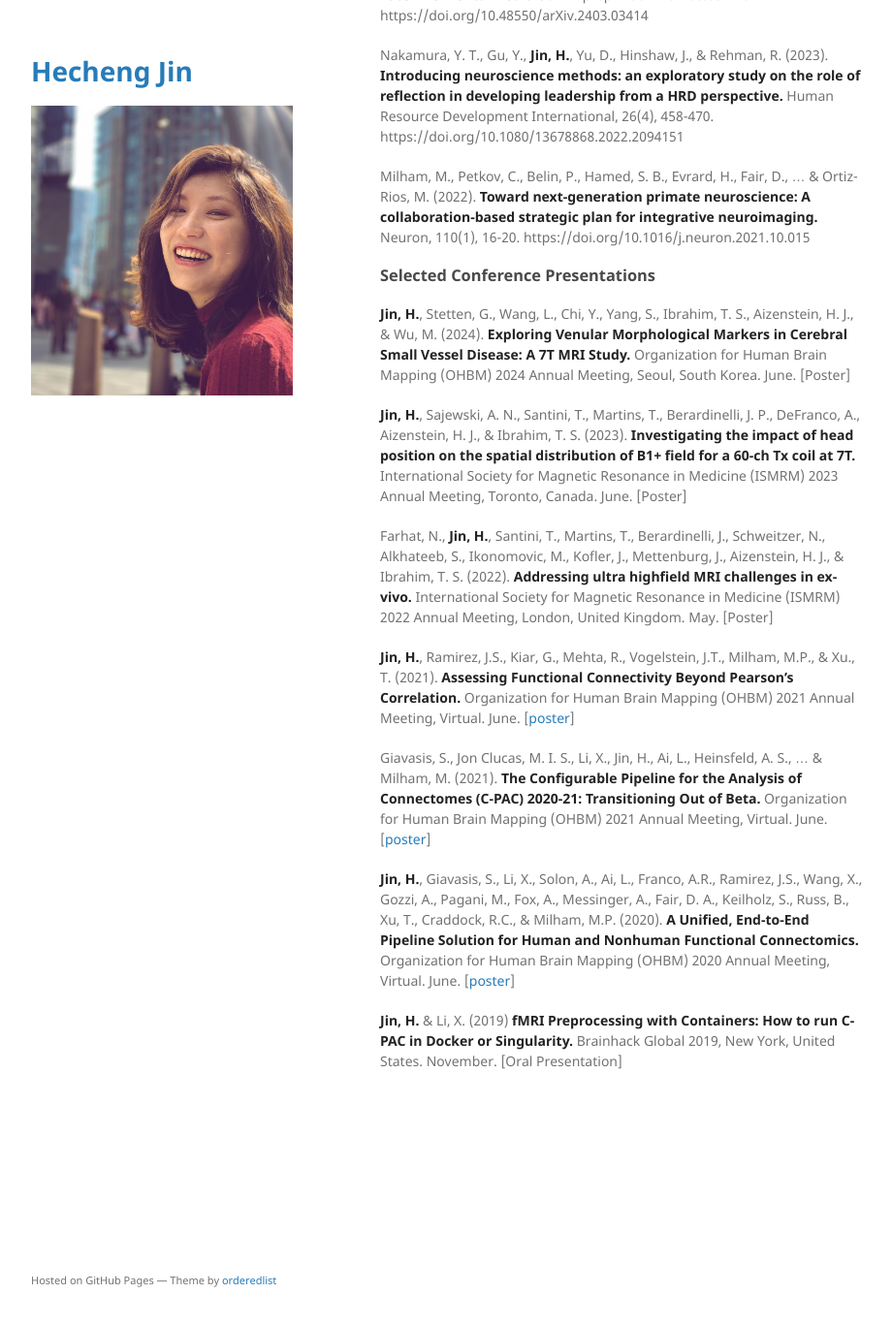
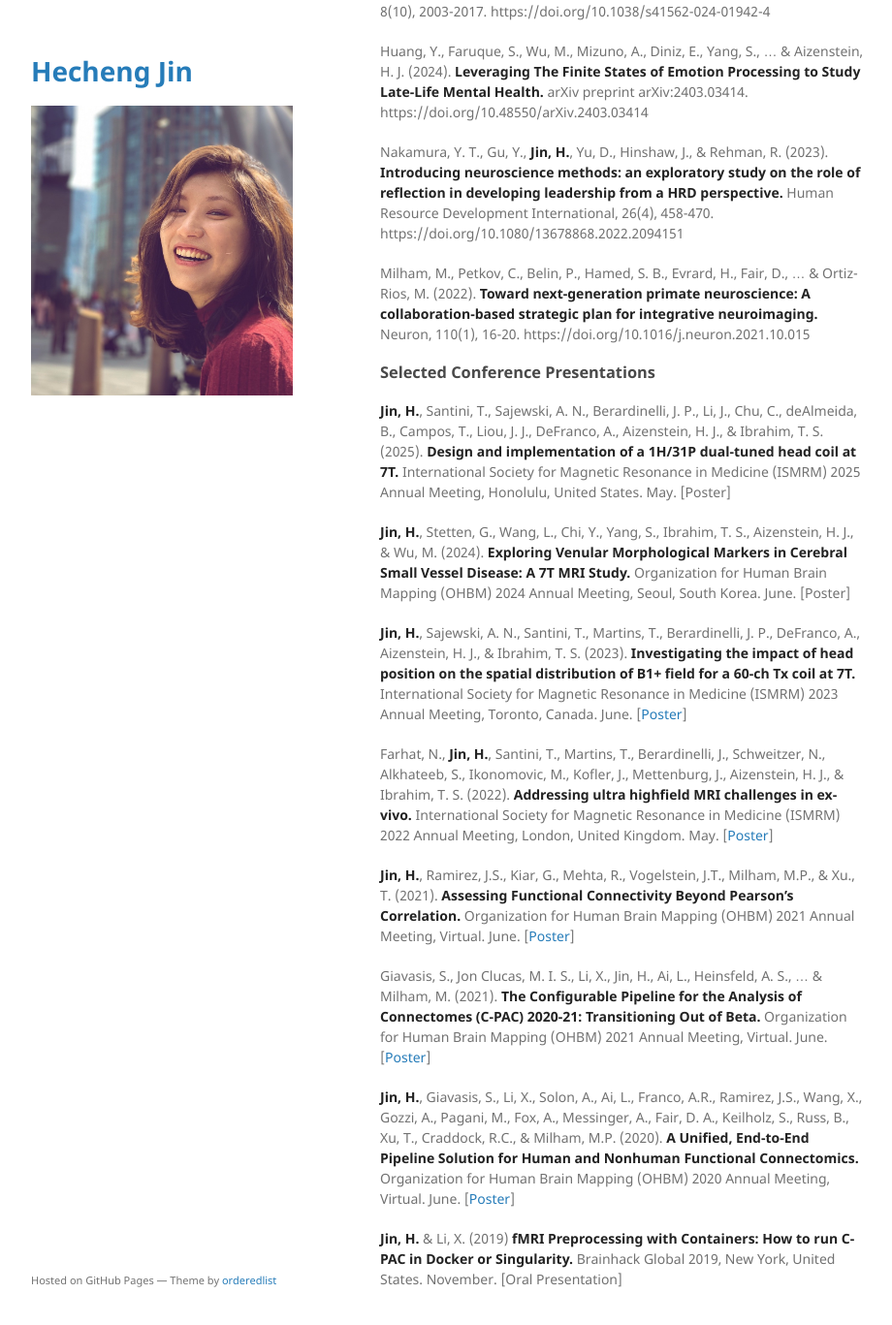
Before and after one commit to HechengJin0/hechengjin0.github.io, a Jekyll site: the page built from index.md, in a window 1280 px wide and 1400 px high, scrolled down 1680 px. Shown: the top 1367 px of the window at 97% size, without its empty margins (178-1098 px from the left). Built offline with Jekyll 4.4.1, drawn with Linux system fonts in a browser that asks for light colours; the repository's description, which GitHub fills in, is left out; our own code applies the rules of GitHub Pages for plain Markdown files; some of the changed text lies outside the part shown.

Commit message:
Update index.md

```diff
--- a/index.md
+++ b/index.md
@@ -32,8 +32,10 @@ My interdisciplinary background spans electromagnetic simulation, MRI coil proto
 - Languages: Korean(native), Chinese(native)
 
 
+### Awards
+- 1st Place in the Trainee Abstract Competition, MR Engineering Study Group, ISMRM 2025 Annual Meeting
+
 ### Peer-Reviewed Publications
-
 Sajewski, A. N., Santini, T., DeFranco, A., Berardinelli, J., **Jin, H.**, Li, J., ... & Ibrahim, T. S. (2025). **RF shimming strategy for an open 60‐channel RF transmit 7T MRI head coil for routine use on the single transmit mode.** Magnetic Resonance in Medicine. https://doi.org/10.1002/mrm.30563
 
 Liou, J. J., Li, J., Berardinelli, J., **Jin, H.**, Santini, T., Noh, J., ... & Kofler, J. K. (2025). **Correlating hippocampal and amygdala volumes with neuropathological burden in Down syndrome and Alzheimer’s disease and related neurodegenerative pathologies using 7T postmortem MRI.** Journal of Neuropathology & Experimental Neurology, 84(5), 364-378. https://doi.org/10.1093/jnen/nlaf010
@@ -52,18 +54,19 @@ Milham, M., Petkov, C., Belin, P., Hamed, S. B., Evrard, H., Fair, D., ... & Ort
 
 
 ### Selected Conference Presentations
+**Jin, H.**, Santini, T., Sajewski, A. N., Berardinelli,  J. P., Li, J., Chu, C., deAlmeida, B., Campos, T., Liou, J. J., DeFranco, A., Aizenstein, H. J., & Ibrahim, T. S. (2025). **Design and implementation of a 1H/31P dual-tuned head coil at 7T.** International Society for Magnetic Resonance in Medicine (ISMRM) 2025 Annual Meeting, Honolulu, United States. May. [Poster]
 
 **Jin, H.**, Stetten, G., Wang, L., Chi, Y., Yang, S., Ibrahim, T. S., Aizenstein, H. J., & Wu, M. (2024). **Exploring Venular Morphological Markers in Cerebral Small Vessel Disease: A 7T MRI Study.** Organization for Human Brain Mapping (OHBM) 2024 Annual Meeting, Seoul, South Korea. June. [Poster]
 
-**Jin, H.**, Sajewski, A. N., Santini, T., Martins, T., Berardinelli,  J. P., DeFranco, A., Aizenstein, H. J., & Ibrahim, T. S. (2023). **Investigating the impact of head position on the spatial distribution of B1+ field for a 60-ch Tx coil at 7T.** International Society for Magnetic Resonance in Medicine (ISMRM) 2023 Annual Meeting, Toronto, Canada. June. [Poster]
+**Jin, H.**, Sajewski, A. N., Santini, T., Martins, T., Berardinelli,  J. P., DeFranco, A., Aizenstein, H. J., & Ibrahim, T. S. (2023). **Investigating the impact of head position on the spatial distribution of B1+ field for a 60-ch Tx coil at 7T.** International Society for Magnetic Resonance in Medicine (ISMRM) 2023 Annual Meeting, Toronto, Canada. June. [[Poster](https://archive.ismrm.org/2023/4074.html)]
 
-Farhat, N., **Jin, H.**, Santini, T., Martins, T., Berardinelli, J., Schweitzer, N., Alkhateeb, S., Ikonomovic, M., Kofler, J., Mettenburg, J., Aizenstein, H. J., & Ibrahim, T. S. (2022). **Addressing ultra highfield MRI challenges in ex-vivo.** International Society for Magnetic Resonance in Medicine (ISMRM) 2022 Annual Meeting, London, United Kingdom. May. [Poster]
+Farhat, N., **Jin, H.**, Santini, T., Martins, T., Berardinelli, J., Schweitzer, N., Alkhateeb, S., Ikonomovic, M., Kofler, J., Mettenburg, J., Aizenstein, H. J., & Ibrahim, T. S. (2022). **Addressing ultra highfield MRI challenges in ex-vivo.** International Society for Magnetic Resonance in Medicine (ISMRM) 2022 Annual Meeting, London, United Kingdom. May. [[Poster](https://archive.ismrm.org/2022/4846.html)]
 
-**Jin, H.**, Ramirez, J.S., Kiar, G., Mehta, R., Vogelstein, J.T., Milham, M.P., & Xu., T. (2021). **Assessing Functional Connectivity Beyond Pearson’s Correlation.** Organization for Human Brain Mapping (OHBM) 2021 Annual Meeting, Virtual. June. [[poster](/assets/poster/OHBM21_HJ_MGC_final.pdf)]
+**Jin, H.**, Ramirez, J.S., Kiar, G., Mehta, R., Vogelstein, J.T., Milham, M.P., & Xu., T. (2021). **Assessing Functional Connectivity Beyond Pearson’s Correlation.** Organization for Human Brain Mapping (OHBM) 2021 Annual Meeting, Virtual. June. [[Poster](/assets/poster/OHBM21_HJ_MGC_final.pdf)]
 
-Giavasis, S., Jon Clucas, M. I. S., Li, X., Jin, H., Ai, L., Heinsfeld, A. S., ... & Milham, M. (2021). **The Configurable Pipeline for the Analysis of Connectomes (C-PAC) 2020-21: Transitioning Out of Beta.** Organization for Human Brain Mapping (OHBM) 2021 Annual Meeting, Virtual. June. [[poster](/assets/poster/OHBM2021_CPAC.pdf)]
+Giavasis, S., Jon Clucas, M. I. S., Li, X., Jin, H., Ai, L., Heinsfeld, A. S., ... & Milham, M. (2021). **The Configurable Pipeline for the Analysis of Connectomes (C-PAC) 2020-21: Transitioning Out of Beta.** Organization for Human Brain Mapping (OHBM) 2021 Annual Meeting, Virtual. June. [[Poster](/assets/poster/OHBM2021_CPAC.pdf)]
 
-**Jin, H.**, Giavasis, S., Li, X., Solon, A., Ai, L., Franco, A.R., Ramirez, J.S., Wang, X., Gozzi, A., Pagani, M., Fox, A., Messinger, A., Fair, D. A., Keilholz, S., Russ, B., Xu, T., Craddock, R.C., & Milham, M.P. (2020). **A Unified, End-to-End Pipeline Solution for Human and Nonhuman Functional Connectomics.** Organization for Human Brain Mapping (OHBM) 2020 Annual Meeting, Virtual. June. [[poster](/assets/poster/OHBM20_HJ.pdf)]
+**Jin, H.**, Giavasis, S., Li, X., Solon, A., Ai, L., Franco, A.R., Ramirez, J.S., Wang, X., Gozzi, A., Pagani, M., Fox, A., Messinger, A., Fair, D. A., Keilholz, S., Russ, B., Xu, T., Craddock, R.C., & Milham, M.P. (2020). **A Unified, End-to-End Pipeline Solution for Human and Nonhuman Functional Connectomics.** Organization for Human Brain Mapping (OHBM) 2020 Annual Meeting, Virtual. June. [[Poster](/assets/poster/OHBM20_HJ.pdf)]
 
 **Jin, H.** & Li, X. (2019) **fMRI Preprocessing with Containers: How to run C-PAC in Docker or Singularity.** Brainhack Global 2019, New York, United States. November. [Oral Presentation]
 
```
